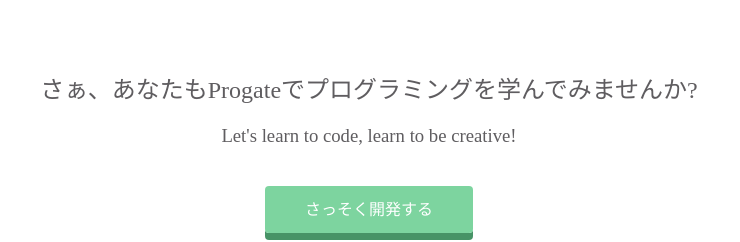
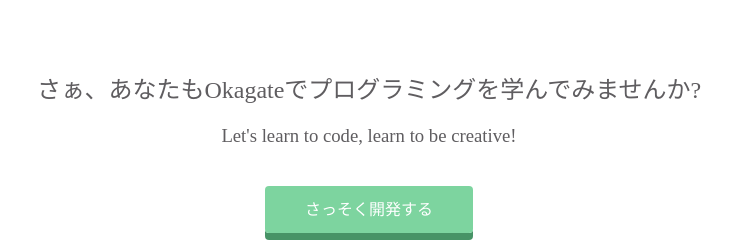
Before and after one commit to daisuke-5599/daisuke.github.io-sample, a plain HTML site: page index.html in a window 1280 px wide. Shown: the part 1318-1560 px from the top of the page, 271-1011 px from the left. Drawn offline with Linux system fonts and the light colour scheme.

Commit message:
Update index.html

```diff
--- a/index.html
+++ b/index.html
@@ -71,7 +71,7 @@
         <div class="message-wrapper">
             <div class="container">
                 <div class="heading">
-                    <h2>さぁ、あなたもProgateでプログラミングを学んでみませんか?</h2>
+                    <h2>さぁ、あなたもOkagateでプログラミングを学んでみませんか?</h2>
                     <h3>Let's learn to code, learn to be creative!</h3>
                 </div>
                 <span class="btn message">さっそく開発する</span>
```
